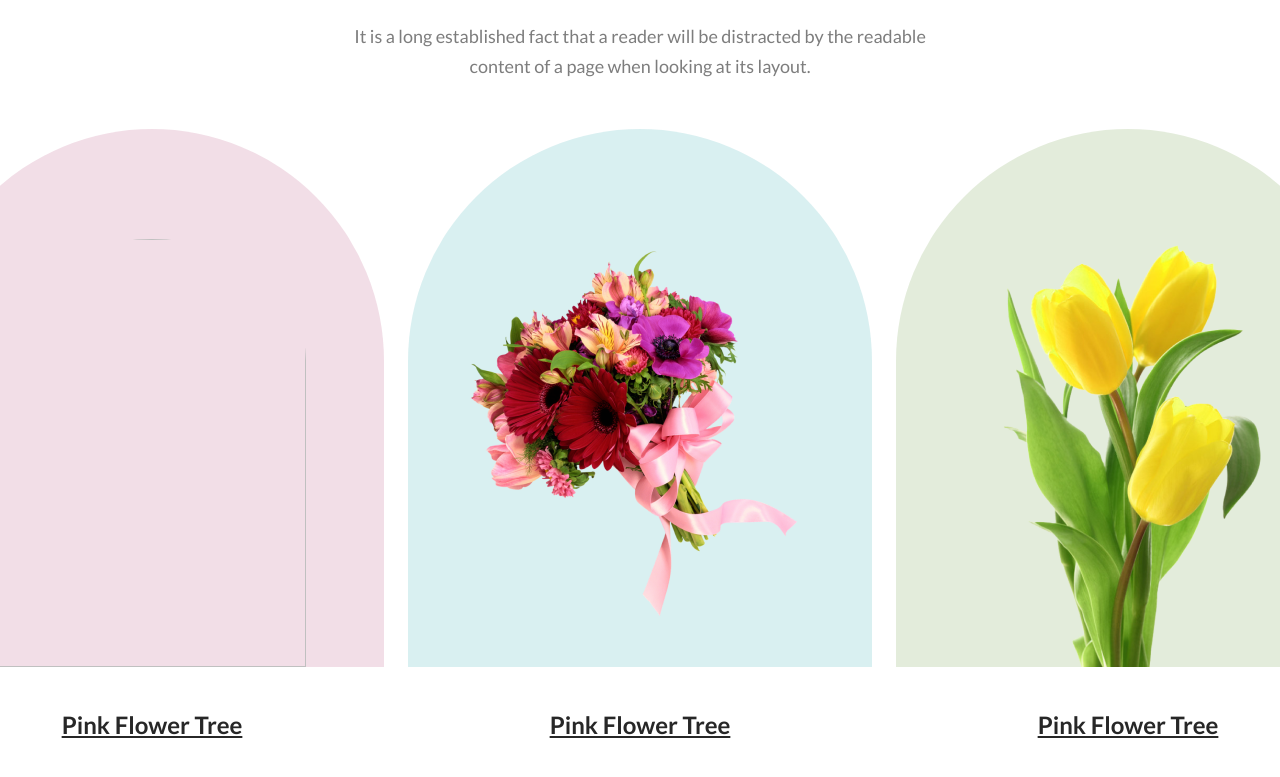
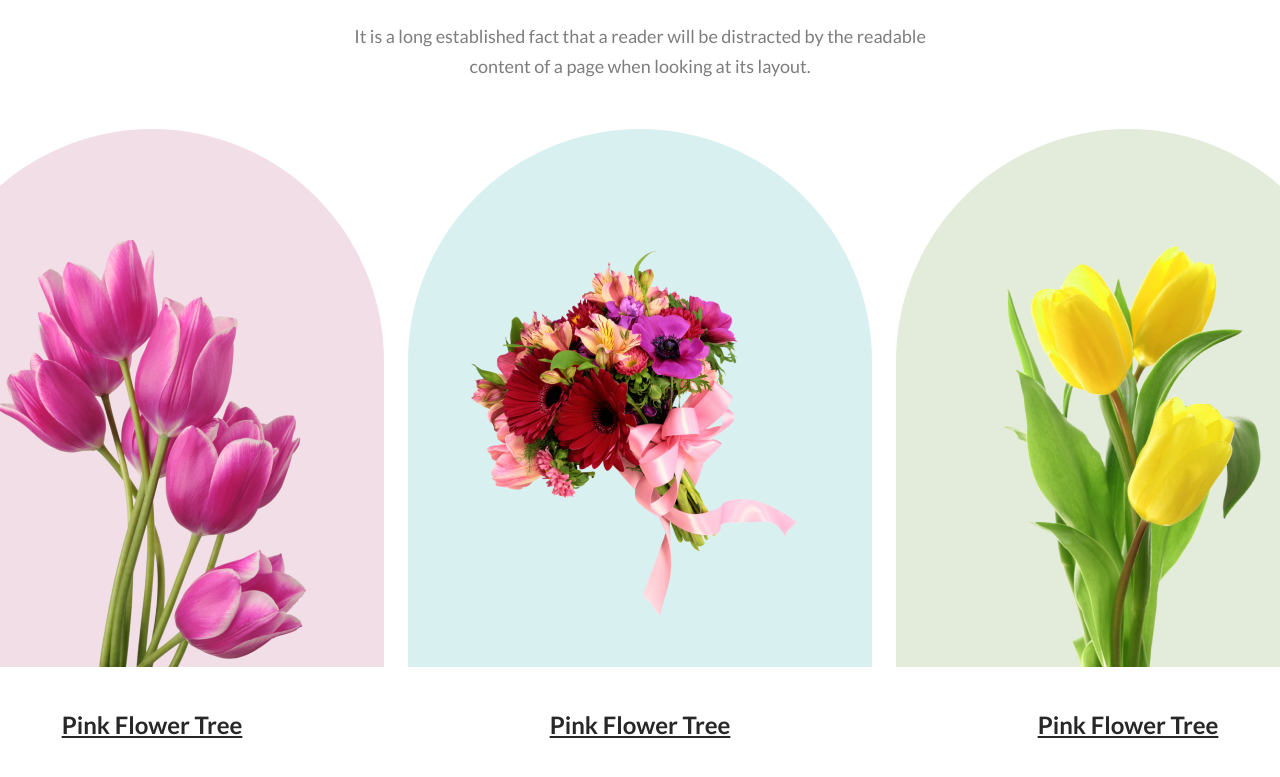
Before and after one commit to amuhaimen/my-beautiful-flower-shop, a plain HTML site: page index.html in a window 1280 px wide. Shown: the part 1032-1809 px from the top of the page. Drawn offline with Linux system fonts and the light colour scheme; files whose address does not match are found by name.

Commit message:
feature img one issue fixed

```diff
--- a/index.html
+++ b/index.html
@@ -48,11 +48,7 @@
         </p>
         <div class="feature_items_container">
           <div>
-            <img
-              class="feature_item_one"
-              src="/Flower_Asset/feature_1.png"
-              alt=""
-            />
+            <img class="feature_item_one" src="./assets/feature_1.png" alt="" />
             <p>Pink Flower Tree</p>
           </div>
           <div>
```
